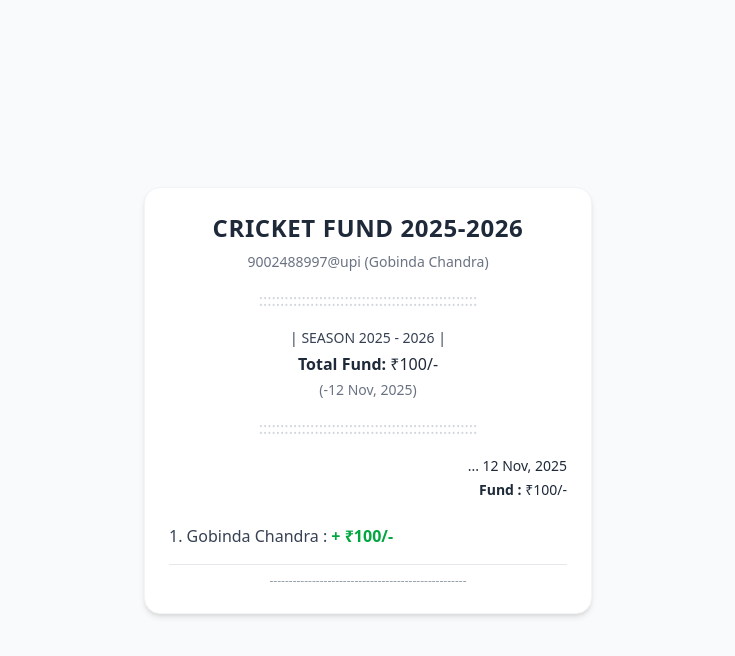
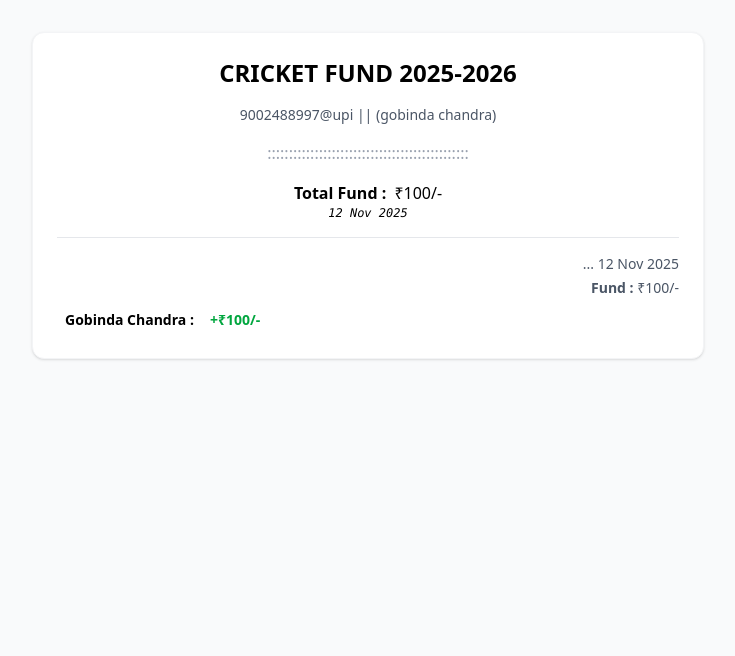
Before and after one commit to gobinda-chandra/fund-details-app, a React (Vite) app: page / in a window 1280 px wide. Shown: the top 656 px of the page, without its empty margins (272-1007 px from the left). Built offline with nearby package versions, Linux system fonts and the light colour scheme.

Commit message:
fundpage updated

```diff
--- a/src/App.jsx
+++ b/src/App.jsx
@@ -1,7 +1,8 @@
+import FundPage from "./pages/fundPage";
 import Home from "./pages/home";
 
 function App() {
-  return <Home />;
+  return <FundPage />;
 }
 
 export default App;
--- /dev/null
+++ b/src/assets/data/fundData.js
@@ -0,0 +1,58 @@
+const fundRecords = [
+  {
+    date: "2025-11-12",
+    entries: [{ title: "Gobinda Chandra", amount: 100 }],
+  },
+];
+
+export default fundRecords;
+
+/*
+const fundRecords = [
+  {
+    date: "2025-11-12",
+    entries: [{ title: "Gobinda Chandra", amount: 100 }],
+    notes: {
+      title: "donation",
+      description: [
+        { name: "Sandip Paul", amount: 110 },
+        { name: "Gobinda Chandra", amount: 50 },
+        { name: "Rakibul Mandal", amount: 40 },
+      ],
+    },
+  },
+  {
+    date: "2024-01-01",
+    entries: [
+      { title: "Sandip Da", amount: 20 },
+      { title: "Gobinda Chandra", amount: 20 },
+      { title: "Sandip Da : Ball (1 pcs, Sixer)", amount: 0 },
+    ],
+  },
+  {
+    date: "2023-12-11",
+    entries: [
+      { title: "Gobinda Chandra", amount: 100 },
+      { title: "Sukanta Mallick", amount: 100 },
+    ],
+    notes: {
+      title: "remarks",
+      description: "Both contributed after the first match win.",
+    },
+  },
+  {
+    date: "2023-12-14",
+    entries: [
+      { title: "Ball (1 pcs) + Grip", amount: -100 },
+      { title: "Match Winning", amount: 120 },
+    ],
+  },
+  {
+    date: "2023-12-12",
+    entries: [
+      { title: "Gobinda Chandra", amount: 50 },
+      { title: "Hasan Mandal", amount: 70 },
+    ],
+  },
+];
+*/
--- /dev/null
+++ b/src/pages/fundPage/index.jsx
@@ -0,0 +1,104 @@
+import { processFundRecords } from "../../utils/function";
+import fundRecords from "../../assets/data/fundData";
+
+export default function FundPage() {
+  const { displayRecords, totalFund } = processFundRecords(fundRecords);
+
+  const currentDate = new Date().toLocaleDateString("en-IN", {
+    day: "2-digit",
+    month: "short",
+    year: "numeric",
+  });
+
+  return (
+    <div className="min-h-screen bg-gray-50 py-8 px-4">
+      <div className="max-w-2xl mx-auto bg-white rounded-xl shadow p-6 space-y-4 border border-gray-100">
+        <h1 className="text-center text-2xl font-semibold">
+          CRICKET FUND 2025-2026
+        </h1>
+
+        <p className="text-center text-sm text-gray-600">
+          9002488997@upi || (gobinda chandra)
+        </p>
+
+        <div className="text-gray-400 text-center">
+          :::::::::::::::::::::::::::::::::::::::::::::::
+        </div>
+
+        <p className="text-center text-base flex flex-col">
+          <span>
+            <span className="font-semibold mr-1">Total Fund : </span> ₹
+            {totalFund}/-
+          </span>
+          <span className="font-mono italic text-xs">{currentDate}</span>
+        </p>
+
+        {/* 🔹 Fund Records */}
+        <div className="space-y-6">
+          {displayRecords.map((record) => (
+            <div
+              key={record.date}
+              className="border-t border-gray-200 pt-4 text-sm"
+            >
+              <div className="text-end text-gray-600 mb-2">
+                <div className="flex flex-col space-y-1">
+                  <span>
+                    ...{" "}
+                    {new Date(record.date).toLocaleDateString("en-IN", {
+                      day: "2-digit",
+                      month: "short",
+                      year: "numeric",
+                    })}
+                  </span>
+                  <span>
+                    <strong>Fund : </strong> ₹{record.totalFundUpto}/-
+                  </span>
+                </div>
+              </div>
+
+              {record.entries.map((entry, i) => (
+                <div
+                  key={i}
+                  className="flex justify-start space-x-4 px-2 py-1 rounded hover:bg-gray-50 font-semibold"
+                >
+                  <span>{entry.title} :</span>
+                  <span
+                    className={`${
+                      entry.amount >= 0 ? "text-green-600" : "text-red-500"
+                    }`}
+                  >
+                    {entry.amount >= 0 ? "+" : "-"}₹{Math.abs(entry.amount)}/-
+                  </span>
+                </div>
+              ))}
+
+              {/* 🔹 Notes (optional) */}
+              {record.notes && (
+                <div className="mt-3 bg-gray-50 rounded-lg p-2 text-gray-700">
+                  <p className="font-semibold text-sm mb-1">
+                    {record.notes.title.toUpperCase()}
+                  </p>
+                  {typeof record.notes.description === "string" ? (
+                    <p className="text-xs">{record.notes.description}</p>
+                  ) : Array.isArray(record.notes.description) ? (
+                    <ul className="text-xs list-disc ml-5 space-y-1">
+                      {record.notes.description.map((d, idx) => (
+                        <li key={idx}>
+                          {d.name}: ₹{d.amount}/-
+                        </li>
+                      ))}
+                    </ul>
+                  ) : typeof record.notes.description === "object" ? (
+                    <pre className="text-xs bg-gray-100 p-2 rounded">
+                      {JSON.stringify(record.notes.description, null, 2)}
+                    </pre>
+                  ) : null}
+                </div>
+              )}
+            </div>
+          ))}
+        </div>
+      </div>
+    </div>
+  );
+}
--- /dev/null
+++ b/src/utils/function.js
@@ -0,0 +1,37 @@
+export function processFundRecords(fundRecords) {
+  // 1️⃣ Sort by date ascending for calculation
+  const sortedByDate = [...fundRecords].sort(
+    (a, b) => new Date(a.date) - new Date(b.date)
+  );
+
+  // 2️⃣ Compute running total fund for each record
+  let runningTotal = 0;
+  const processedRecords = sortedByDate.map((record) => {
+    const totalThisDate = record.entries.reduce(
+      (sum, entry) => sum + entry.amount,
+      0
+    );
+    runningTotal += totalThisDate;
+    return {
+      ...record,
+      totalFundUpto: runningTotal,
+    };
+  });
+
+  // 3️⃣ Sort back to newest first (for display)
+  const displayRecords = [...processedRecords].sort(
+    (a, b) => new Date(b.date) - new Date(a.date)
+  );
+
+  // 4️⃣ Compute the final total fund
+  const totalFund =
+    processedRecords.length > 0
+      ? processedRecords[processedRecords.length - 1].totalFundUpto
+      : 0;
+
+  return {
+    processedRecords,
+    displayRecords,
+    totalFund,
+  };
+}
```
